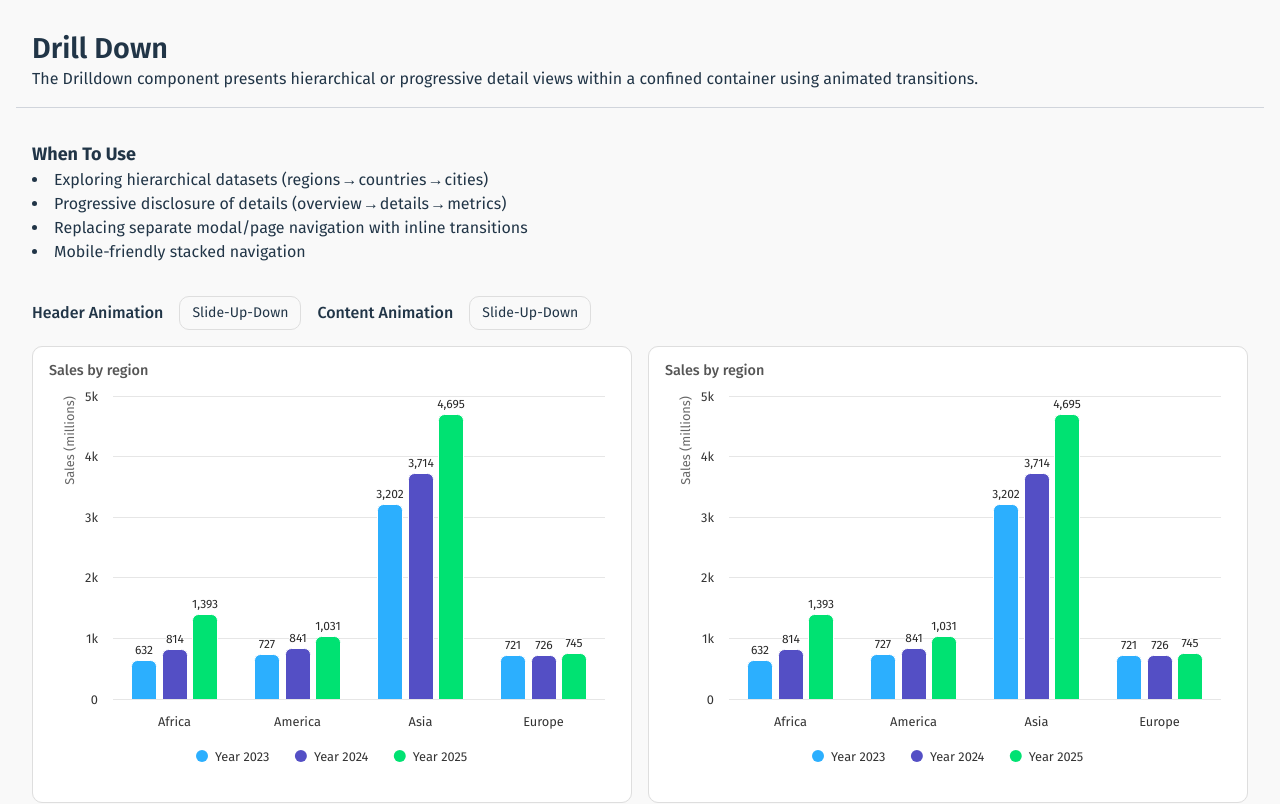
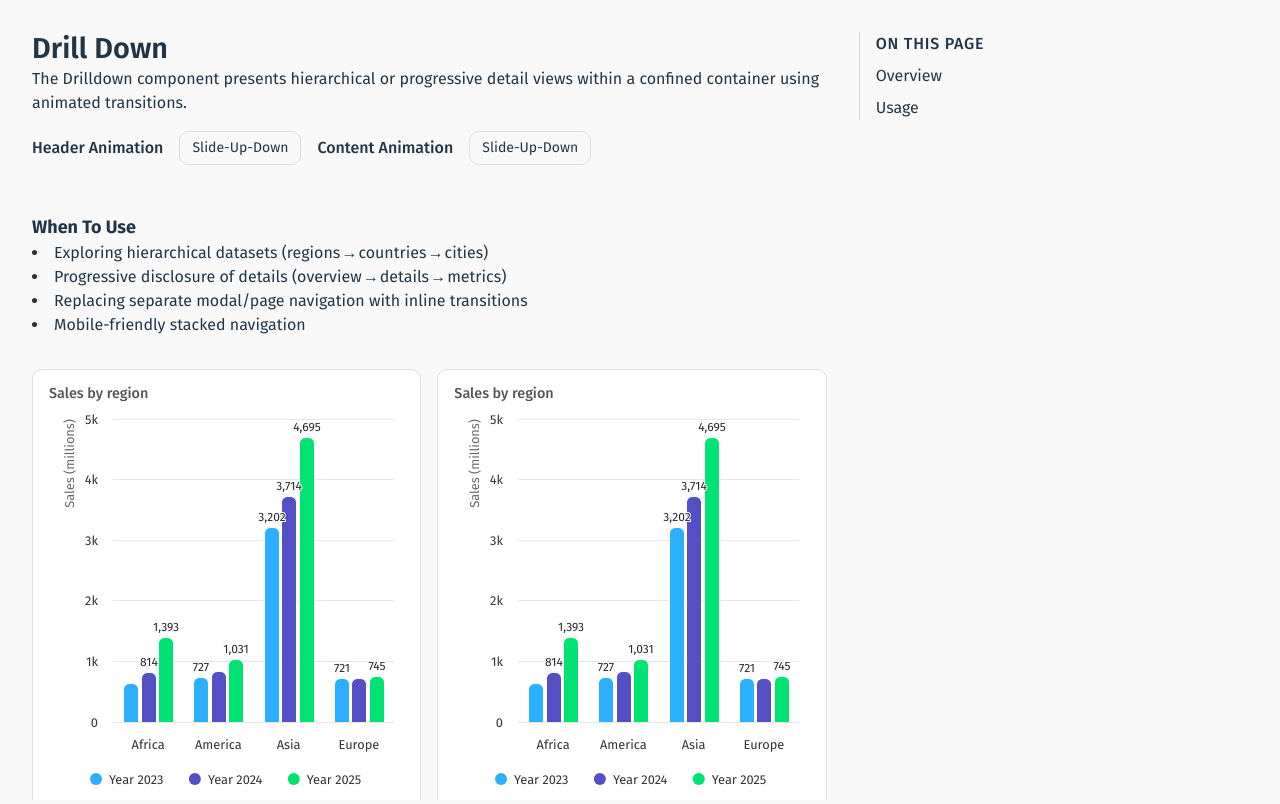
Before and after one commit to saiful-islam-qp/react-play, a React (Vite) app: page / in a window 1280 px wide. Shown: the top 804 px of the page. Built offline with nearby package versions, Linux system fonts and the light colour scheme.

Commit message:
-Add: Sidebar
-Fix: bg and color issue on dark mode

```diff
--- a/src/App.css
+++ b/src/App.css
@@ -1,7 +1,8 @@
 #root {
-  max-width: 1280px;
-  margin: 0 auto;
-  padding: 1rem;
+  scroll-behavior: smooth;
+  height: 100svh;
+  overflow: auto;
+  scroll-padding-top: calc(165px + 1rem);
 }
 
 .logo {
--- a/src/App.tsx
+++ b/src/App.tsx
@@ -1,18 +1,23 @@
 import "./App.css";
 import { AnimationSelector } from "./components/animation-selector/AnimationSelector";
 import { SalesCard } from "./components/sales-card/SalesCard";
+import { SideBar } from "./components/sidebar/Sidebar";
 
 function App() {
   return (
-    <div>
-      <div className="mb-4 sticky top-0 z-20 bg-[#f9f9f9] p-4 border-b border-gray-300">
+    <div className="container mx-auto md:p-4">
+      <div className="grid grid-cols-1 lg:grid-cols-6 gap-4">
+        <div className="col-span-4">
+          <div className="mb-4 sticky top-0 z-20 p-4 bg-(--main-bg-color)">
             <h1 className="m-0 font-semibold">Drill Down</h1>
             <p className="m-0">
-          The Drilldown component presents hierarchical or progressive detail
-          views within a confined container using animated transitions.
+              The Drilldown component presents hierarchical or progressive
+              detail views within a confined container using animated
+              transitions.
             </p>
+            <AnimationSelector />
           </div>
-      <div className="p-4">
+          <div className="p-4" id="overview">
             <h2 className="text-lg font-bold">When To Use</h2>
             <ul className="mb-4 list-disc list-inside">
               <li>
@@ -27,14 +32,15 @@ function App() {
               <li>Mobile-friendly stacked navigation</li>
             </ul>
           </div>
-      <AnimationSelector />
           <div className="grid grid-cols md:grid-cols-2 gap-4 px-4">
             <SalesCard />
             <SalesCard />
           </div>
           <div className="p-4">
-        <h2 className="text-lg font-bold mt-8 mb-2">Usages</h2>
-        <pre className="bg-gray-100 p-4 rounded-md overflow-x-auto text-sm">
+            <h2 className="text-lg font-bold mt-8 mb-2" id="usage">
+              Usages
+            </h2>
+            <pre className="bg-white dark:bg-(--main-bg-color) p-4 rounded-md overflow-x-auto text-sm border border-(--border-color)">
               <code>
                 {`import { Drilldown } from "./components/Drilldown";
 import { ChevronLeftIcon } from "lucide-react";
@@ -92,6 +98,11 @@ export const SalesCard: React.FC = () => {
             </pre>
           </div>
         </div>
+        <div className="hidden lg:block lg:col-span-2">
+          <SideBar />
+        </div>
+      </div>
+    </div>
   );
 }
 
--- a/src/components/animation-selector/AnimationSelector.tsx
+++ b/src/components/animation-selector/AnimationSelector.tsx
@@ -27,7 +27,7 @@ export const AnimationSelector: React.FC = () => {
   };
 
   return (
-    <div className="flex items-center wrap gap-4 mb-4 px-4">
+    <div className="flex items-center wrap gap-4 mt-4">
       <div className="flex items-center gap-4">
         <p className="m-0 font-medium">Header Animation</p>
         <SelectBox
--- /dev/null
+++ b/src/components/sidebar/Sidebar.tsx
@@ -0,0 +1,19 @@
+import React from "react";
+
+interface Props {}
+
+export const SideBar: React.FC<Props> = ({}) => {
+  return (
+    <div className="sticky top-8 border-l border-gray-300 pl-4">
+      <p className="mb-2 font-medium uppercase tracking-wider">On this page</p>
+      <ul>
+        <li className="mb-2">
+          <a href="#overview">Overview</a>
+        </li>
+        <li className="mb-2">
+          <a href="#usage">Usage</a>
+        </li>
+      </ul>
+    </div>
+  );
+};
--- a/src/index.css
+++ b/src/index.css
@@ -47,7 +47,6 @@ a:hover {
 body {
   margin: 0;
   min-width: 320px;
-  min-height: 100vh;
 }
 
 h1 {
```
Lines whose indentation alone changed are shown as unchanged.
